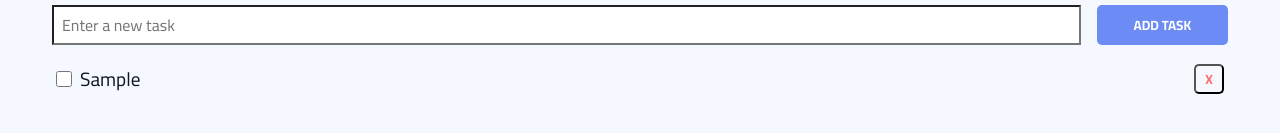
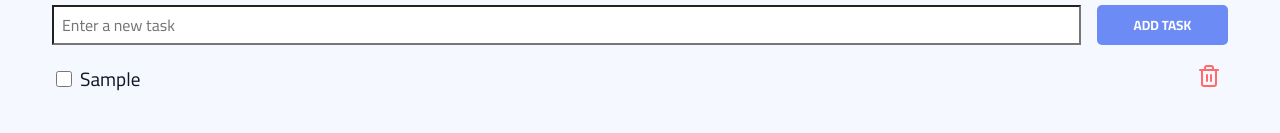
Before and after one commit to flaviare1s/my-todo, a React (Vite) app: page / in a window 1280 px wide. Both pictures are taken after typing "Sample" into the empty fields and a click on the button "ADD TASK". Shown: the part 331-464 px from the top of the page. Built offline with nearby package versions, Linux system fonts and the light colour scheme.

Commit message:
Ajusta estilo do botão de deletar tarefa

```diff
--- a/package.json
+++ b/package.json
@@ -10,6 +10,7 @@
     "preview": "vite preview"
   },
   "dependencies": {
+    "lucide-react": "^0.562.0",
     "my-todo": "file:",
     "react": "^18.3.1",
     "react-dom": "^18.3.1",
--- a/src/components/Tasks/Tasks.tsx
+++ b/src/components/Tasks/Tasks.tsx
@@ -1,3 +1,4 @@
+import { Trash2 } from "lucide-react";
 import { TasksContext } from "../../context/TasksContext";
 import styles from "./styles.module.scss";
 import React, { FormEvent, useContext, useState } from "react";
@@ -63,12 +64,17 @@ export const Tasks: React.FC = () => {
                 name="task"
                 id={`${task.id}`}
               />
-              <label className={task.done ? styles.done : ""} htmlFor={`${task.id}`} >{task.title}</label>
+              <label
+                className={task.done ? styles.done : ""}
+                htmlFor={`${task.id}`}
+              >
+                {task.title}
+              </label>
             </div>
             <button
               onClick={() => setTasks(tasks.filter((t) => t.id !== task.id))}
             >
-              X
+              <Trash2 />
             </button>
           </li>
         ))}
--- a/src/components/Tasks/styles.module.scss
+++ b/src/components/Tasks/styles.module.scss
@@ -60,7 +60,7 @@
         input {
             height: 1rem;
             width: 1rem;
-            accent-color: var(--accent);
+            accent-color: var(--primary);
           }
 
           label {
@@ -72,13 +72,17 @@
       button {
         width: 30px;
         height: 30px;
-        border-radius: 5px;
+        border: none;
         background-color: transparent;
         color: var(--accent);
         font-weight: bold;
         text-transform: uppercase;
         cursor: pointer;
         min-width: 30px;
+      }
+
+      button:hover {
+        color: var(--danger);
       }
     }
   }
```
Also changed, not shown: 1 other file (tests, documents, lock files or other folders).
